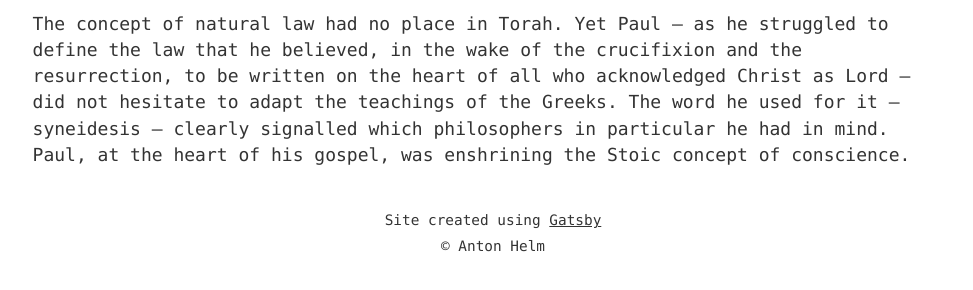
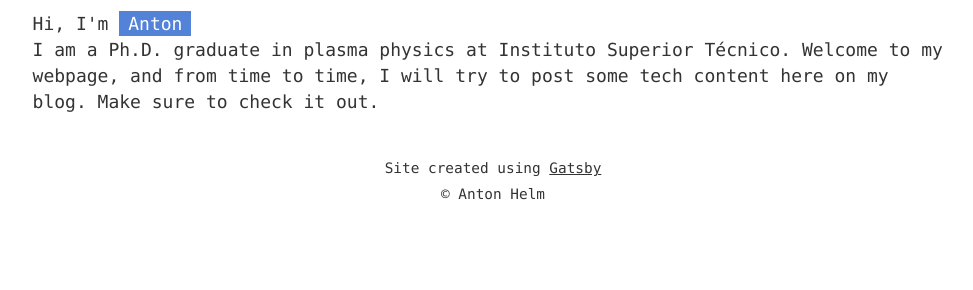
Before and after one commit to ahelm/old-webpage, a Gatsby site: page / in a window 1280 px wide. Shown: the part 128-418 px from the top of the page, without its empty margins (147-1120 px from the left). Built offline with nearby package versions, Linux system fonts and the light colour scheme; Gatsby itself is replaced by a stand-in of ours.

Commit message:
updates pages

```diff
--- a/src/pages/cv.tsx
+++ b/src/pages/cv.tsx
@@ -5,11 +5,7 @@ import SEO from '../components/seo';
 const CvPage = () => (
   <Layout>
     <SEO title="CV" />
-    <p>
-      This is the central illusion in life: that randomness is a risk, that it is a bad thing.
-      Much of modern life is preventable chronic stress injury. The fragile wants tranquility,
-      the antifragile grows from disorder, and the robust doesn&apos;t care too much.
-    </p>
+    Coming soon ...
   </Layout>
 );
 
--- a/src/pages/index.tsx
+++ b/src/pages/index.tsx
@@ -1,19 +1,26 @@
-import React from 'react';
-import Layout from '../components/layout';
-import SEO from '../components/seo';
+import React from "react";
+import Layout from "../components/layout";
+import SEO from "../components/seo";
 
 const AboutPage = () => (
   <Layout>
     <SEO title="About" />
+    <div>
+      Hi, I'm{" "}
+      <span
+        style={{
+          backgroundColor: "rgb(82, 131, 216)",
+          padding: "0.1rem 0.5rem",
+          color: "white",
+        }}
+      >
+        Anton
+      </span>
+    </div>
     <p>
-      The concept of natural law had no place in Torah.
-      Yet Paul – as he struggled to define the law that he believed,
-      in the wake of the crucifixion and the resurrection,
-      to be written on the heart of all who acknowledged Christ as Lord –
-      did not hesitate to adapt the teachings of the Greeks.
-      The word he used for it – syneidesis – clearly signalled which philosophers
-      in particular he had in mind. Paul, at the heart of his gospel, was enshrining
-      the Stoic concept of conscience.
+      I am a Ph.D. graduate in plasma physics at Instituto Superior Técnico.
+      Welcome to my webpage, and from time to time, I will try to post some tech
+      content here on my blog. Make sure to check it out.
     </p>
   </Layout>
 );
```
Also changed, not shown: src/pages/blog.tsx (+5 -11 lines).
